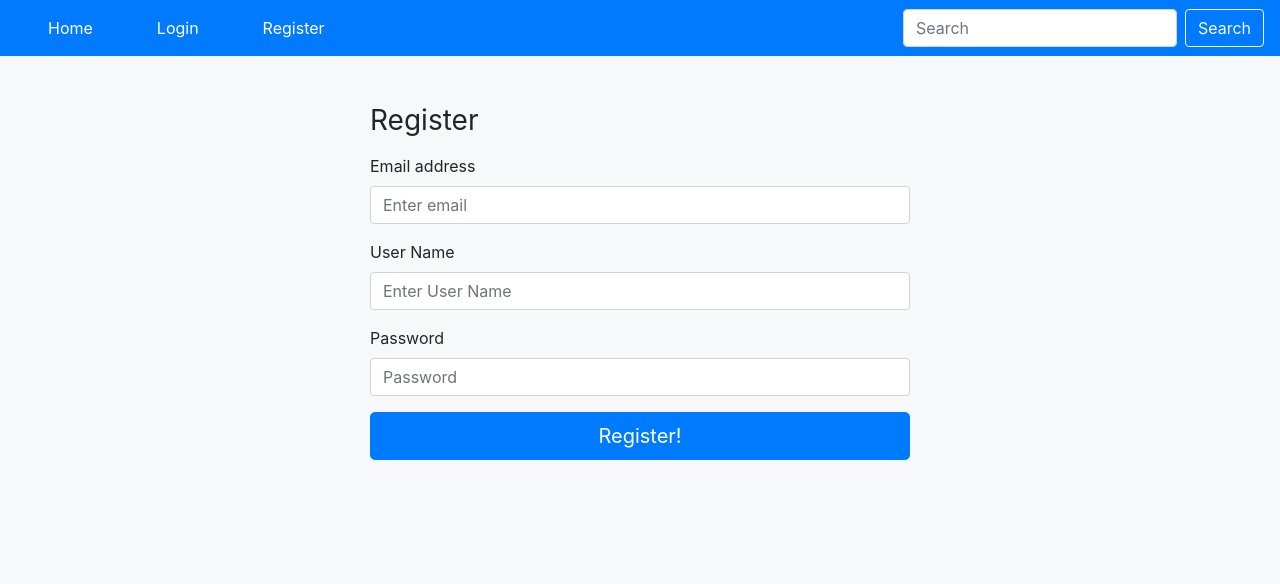
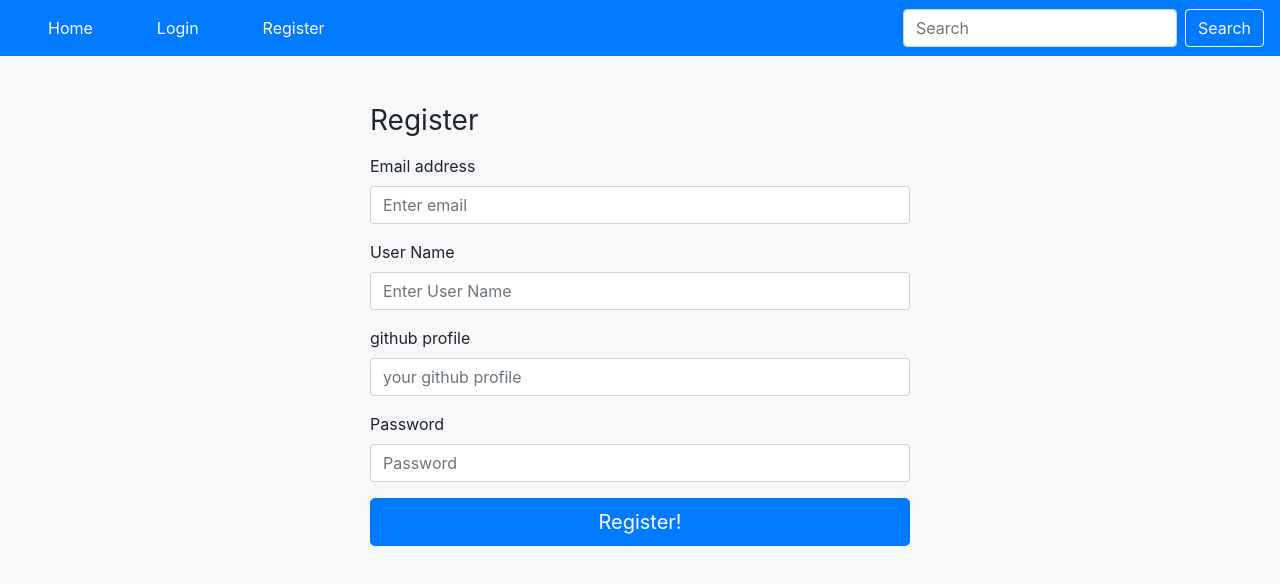
Before and after one commit to romanserk/students-project-react-front, a React (Create React App) app: page /register in a window 1280 px wide. Shown: the top 584 px of the page. Built offline with nearby package versions, Linux system fonts and the light colour scheme.

Commit message:
user github profile link

```diff
--- a/src/components/projects/ProjectFunctions.js
+++ b/src/components/projects/ProjectFunctions.js
@@ -42,7 +42,6 @@ export const getSingleProjectFromServer = (name, userID) => {
                 }
             })
         .then(response => {
-            console.log(response)
             return response.data.data;
         })
         .catch(err => console.log(err))
--- a/src/components/user/Profile.jsx
+++ b/src/components/user/Profile.jsx
@@ -82,6 +82,10 @@ const Profile = (props) => {
                                             <td>Email</td>
                                             <td>{user.email}</td>
                                         </tr>
+                                        <tr>
+                                            <td>Github profile</td>
+                                            <td><a href={user.github_profile} target="_blanck">{user.github_profile}</a></td>
+                                        </tr>
                                     </tbody>
                                 </table>
                                 {canLogOut(context)}
--- a/src/components/user/Register.jsx
+++ b/src/components/user/Register.jsx
@@ -6,7 +6,8 @@ const Register = (props) => {
     const [userToRegister, setUserToRegister] = useState({
         user_name: '',
         email: '',
-        password: ''
+        password: '',
+        github_profile: ''
     })
 
 
@@ -24,7 +25,8 @@ const Register = (props) => {
         const newUser = {
             user_name: userToRegister.user_name,
             email: userToRegister.email,
-            password: userToRegister.password
+            password: userToRegister.password,
+            github_profile: userToRegister.github_profile
         }
 
         register(newUser).then(res => {
@@ -61,6 +63,18 @@ const Register = (props) => {
                             />
                         </div>
                         <div className="form-group">
+                            <label htmlFor="github_profile">github profile</label>
+                            <input
+                                type="text"
+                                className="form-control"
+                                name="github_profile"
+                                placeholder="your github profile"
+                                value={userToRegister.github_profile}
+                                onChange={onChange}
+                            />
+                        </div>
+
+                        <div className="form-group">
                             <label htmlFor="password">Password</label>
                             <input
                                 type="password"
--- a/src/components/user/UserFunctions.js
+++ b/src/components/user/UserFunctions.js
@@ -7,7 +7,8 @@ export const register = newUser => {
         .post('https://infinite-plains-84143.herokuapp.com/users/register', {
             user_name: newUser.user_name,
             email: newUser.email,
-            password: newUser.password
+            password: newUser.password,
+            github_profile: newUser.github_profile
         }).then(response => {
             return response.data
         })
```
